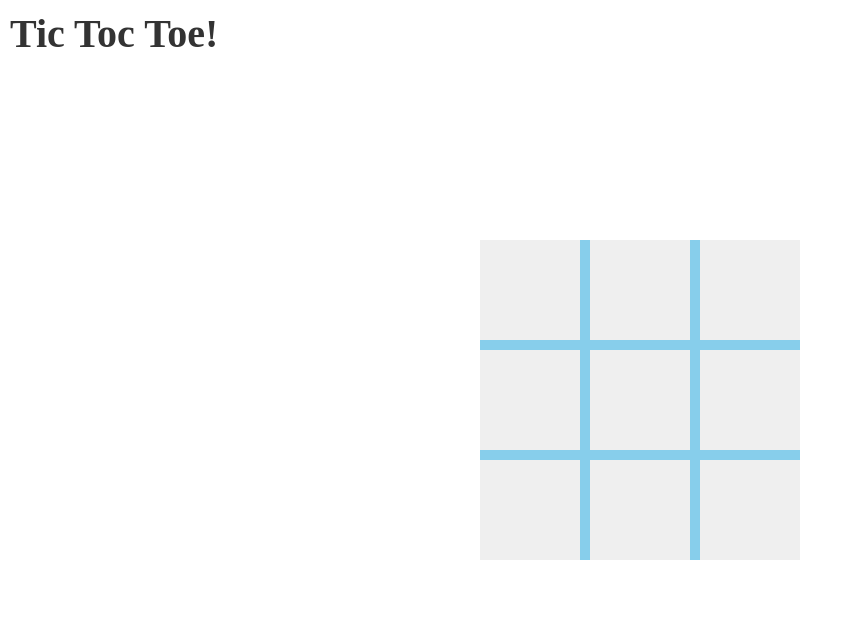
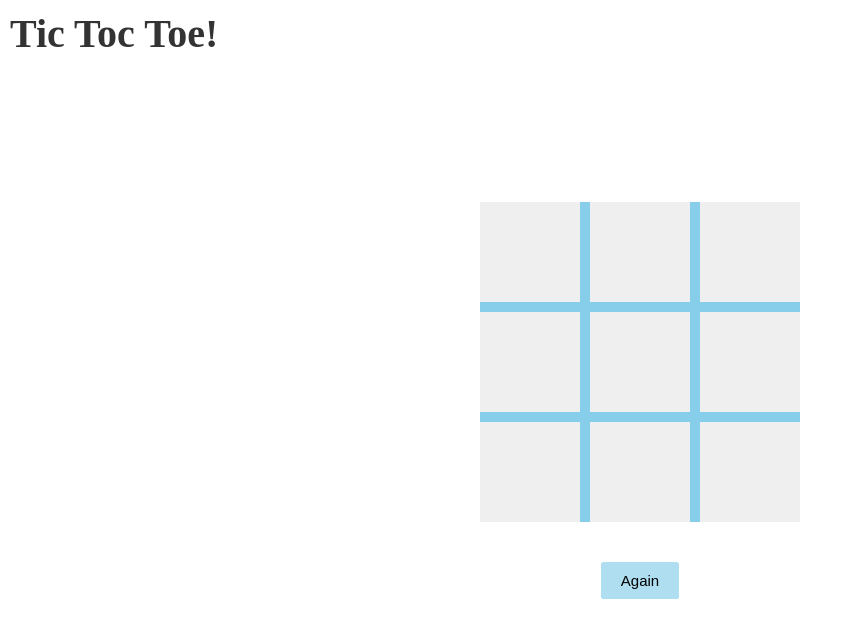
Before and after one commit to amirhoseinh73/TicTacToeJS, a React (Vite) app: page / in a window 1280 px wide. Shown: the top 638 px of the page, without its empty margins (0-853 px from the left). Built offline with nearby package versions, Linux system fonts and the light colour scheme.

Commit message:
[FEAT]: working user and CPU

```diff
--- a/package.json
+++ b/package.json
@@ -1,10 +1,10 @@
 {
-  "name": "my-first-react-js",
+  "name": "Tic Tac Toe",
   "version": "1.0.0",
   "description": "",
   "main": "index.js",
   "scripts": {
-    "dev": "parcel src/index.html",
+    "dev": "parcel src/index.html --port 7300",
     "format": "prettier --write \"src/**/*.{js,jsx}\"",
     "lint": "eslint \"src/**/*.{js,jsx}\" --quiet"
   },
--- a/src/App.jsx
+++ b/src/App.jsx
@@ -1,14 +1,14 @@
-import ReactDOM from "react-dom";
-import Main from "./components/Main.jsx";
-import "./style.css";
+import ReactDOM from "react-dom"
+import Main from "./components/Main.jsx"
+import "./style.css"
 
 const App = () => {
   return (
-    <div>
+    <>
       <h1 className="main-title">Tic Toc Toe!</h1>
       <Main />
-    </div>
-  );
-};
+    </>
+  )
+}
 
-ReactDOM.render(<App />, document.getElementById("root"));
+ReactDOM.render(<App />, document.getElementById("root"))
--- /dev/null
+++ b/src/components/Buttons.jsx
@@ -0,0 +1,13 @@
+const Buttons = ({ setHouses, state, setClicked }) => {
+  const btnReset = () => {
+    setHouses(state)
+    setClicked(false)
+  }
+  return (
+    <button type="button" className="btn-again" onClick={btnReset}>
+      Again
+    </button>
+  )
+}
+
+export default Buttons
--- a/src/components/Main.jsx
+++ b/src/components/Main.jsx
@@ -1,66 +1,88 @@
 import { useEffect, useState } from "react"
+import Buttons from "./Buttons.jsx"
 
 const Main = () => {
-  const STATE = []
-  for (let i = 1; i <= 9; i++) {
-    STATE.push({
-      id: i,
-      user: null,
-    })
-  }
+  //default state of houses
+  const defaultState = []
+  for (let i = 1; i <= 9; i++) defaultState.push({ id: i, user: null })
 
-  const [houses, setHouses] = useState(STATE)
+  // random number for cpu easy
+  const randomNumber = () => Math.trunc(Math.random() * 9) + 1
+
+  const [randomId, setRandomId] = useState(null)
+  const [state, setState] = useState(defaultState)
   const [clicked, setClicked] = useState(false)
+  const [dup, setDup] = useState(0)
 
   const click = e => {
+    if (clicked) return
+
     const id = Number(e.target.closest(".cell").dataset.id)
     if (!id) return
 
-    const checkedHouse = houses.map(house => {
-      if (house.id === id && !house.user) house.user = 1
-      return house
+    const updatedState = state.map(item => {
+      if (item.id !== id) return item
+
+      return { ...item, user: 1 }
     })
-    setHouses(checkedHouse)
+
+    // const cell = state.find(cell => cell.id === id)
+    // if (cell.user) return
+
+    // const cellIndex = state.findIndex(cell => cell.id === id)
+    // if (cellIndex < 0) return
+
+    // const newState = [...state]
+    // const newCell = { ...newState[cellIndex] }
+    // newCell.user = 1
+    // newState[cellIndex] = newCell
+
+    setState(updatedState)
     setClicked(true)
   }
 
-  const randomNumber = () => Math.trunc(Math.random() * 9) + 1
-  let id = randomNumber()
+  useEffect(() => {
+    setRandomId(randomNumber())
+  }, [dup])
 
   useEffect(() => {
+    console.log(dup)
     if (!clicked) return
-    const checkedHouse = houses.map(house => {
-      if (house.id === id) {
-        if (!house.user) {
-          house.user = 2
-          setClicked(false)
-        } else id = randomNumber()
-      }
-      return house
-    })
-    setHouses(checkedHouse)
-  }, [clicked, id])
+
+    const cell = state.find(cell => cell.id === randomId)
+    if (cell.user) setDup(dup + 1)
+    else {
+      const updatedState = state.map(item => {
+        if (item.id !== randomId) return item
+
+        return { ...item, user: 2 }
+      })
+
+      setState(updatedState)
+      setClicked(false)
+    }
+  }, [randomId, clicked, state])
 
   return (
     <article className="main">
       <div className="grid">
-        {houses.map(house => (
+        {state.map(house => (
           <section key={house.id} data-id={house.id} className="cell">
             <button
               type="button"
               onClick={click}
               className={
-                house.user &&
-                (house.user === 1
-                  ? "circle"
-                  : house.user === 2
-                  ? "times"
-                  : "empty")
+                house.user ? (house.user === 1 ? "circle" : "times") : "empty"
               }
             ></button>
           </section>
         ))}
       </div>
+      <Buttons
+        setHouses={setState}
+        state={defaultState}
+        setClicked={setClicked}
+      />
     </article>
   )
 }
--- a/src/index.html
+++ b/src/index.html
@@ -5,6 +5,7 @@
     <meta http-equiv="X-UA-Compatible" content="IE=edge" />
     <meta name="viewport" content="width=device-width, initial-scale=1.0" />
     <title>Tic Toc Toe</title>
+    <link rel="icon" href="./tic-tac-toe.ico" />
   </head>
   <body>
     <div id="root">not rendered</div>
--- a/src/style.css
+++ b/src/style.css
@@ -7,7 +7,8 @@
 
 :root {
   --color-dark: #333333;
-  --color-background: skyblue;
+  --color-background: #87ceeb;
+  --color-background-transparent: #87ceebaa;
 
   --color-user-1: #be4848;
   --color-user-2: #3add89;
@@ -38,6 +39,7 @@ body {
   display: flex;
   justify-content: center;
   align-items: center;
+  flex-direction: column;
 }
 
 .grid {
@@ -59,15 +61,20 @@ body {
 button {
   appearance: none;
   border: 0;
+}
 
+.empty,
+.times,
+.circle {
+  position: relative;
   width: 100%;
   height: 100%;
+  transition: all 300ms linear;
 }
 
-.times,
-.circle {
-  /* background-color: transparent; */
-  position: relative;
+.empty::after {
+  content: "";
+  transform: scale(0);
 }
 
 .times::after,
@@ -81,6 +88,8 @@ button {
   margin: auto;
   width: calc(var(--cell-size)/2);
   height: calc(var(--cell-size)/2);
+  transition: transform 300ms linear;
+  transform: scale(1);
 }
 
 .circle::after {
@@ -98,3 +107,15 @@ button {
   align-items: center;
   top: -1rem;
 }
+
+.btn-again {
+  margin-top: 4rem;
+  background-color: var(--color-background-transparent);
+  padding: 1rem 2rem;
+  font-size: 1.5rem;
+  border-radius: 0.25rem;
+}
+
+.btn-again:active {
+  background-color: var(--color-background);
+}
```
Also changed, not shown: 1 other file (tests, documents, lock files or other folders).
